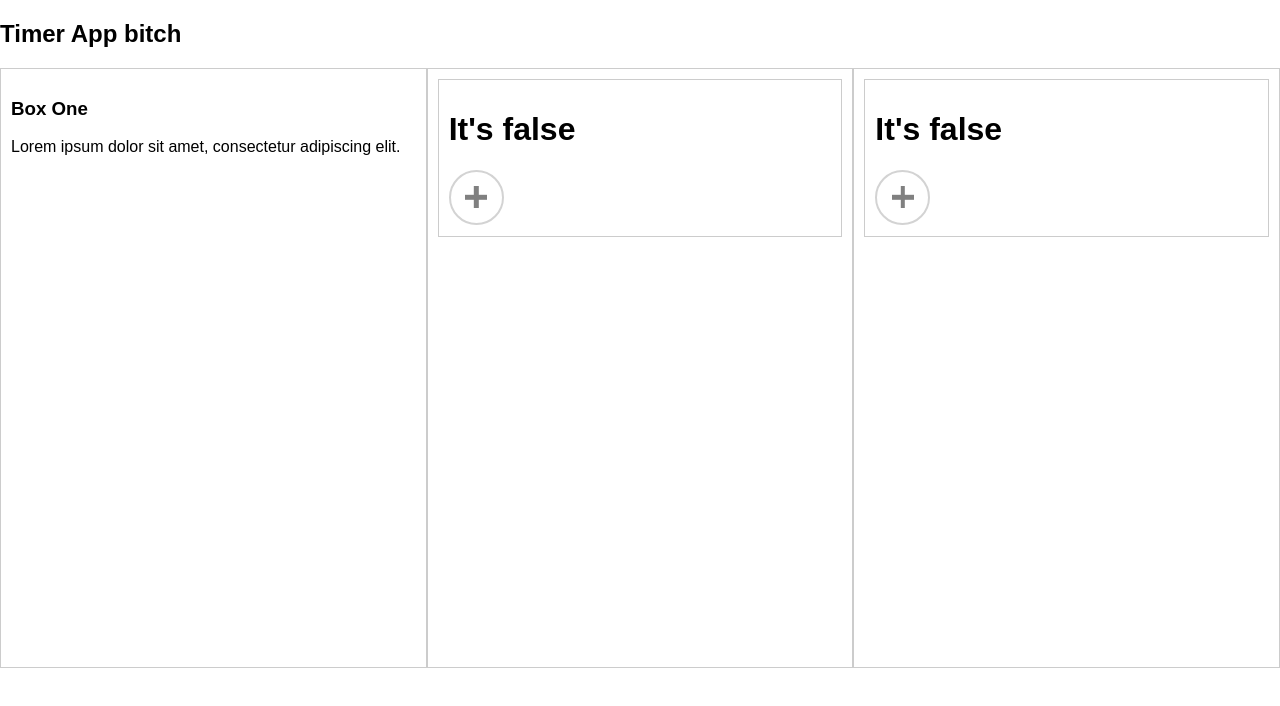
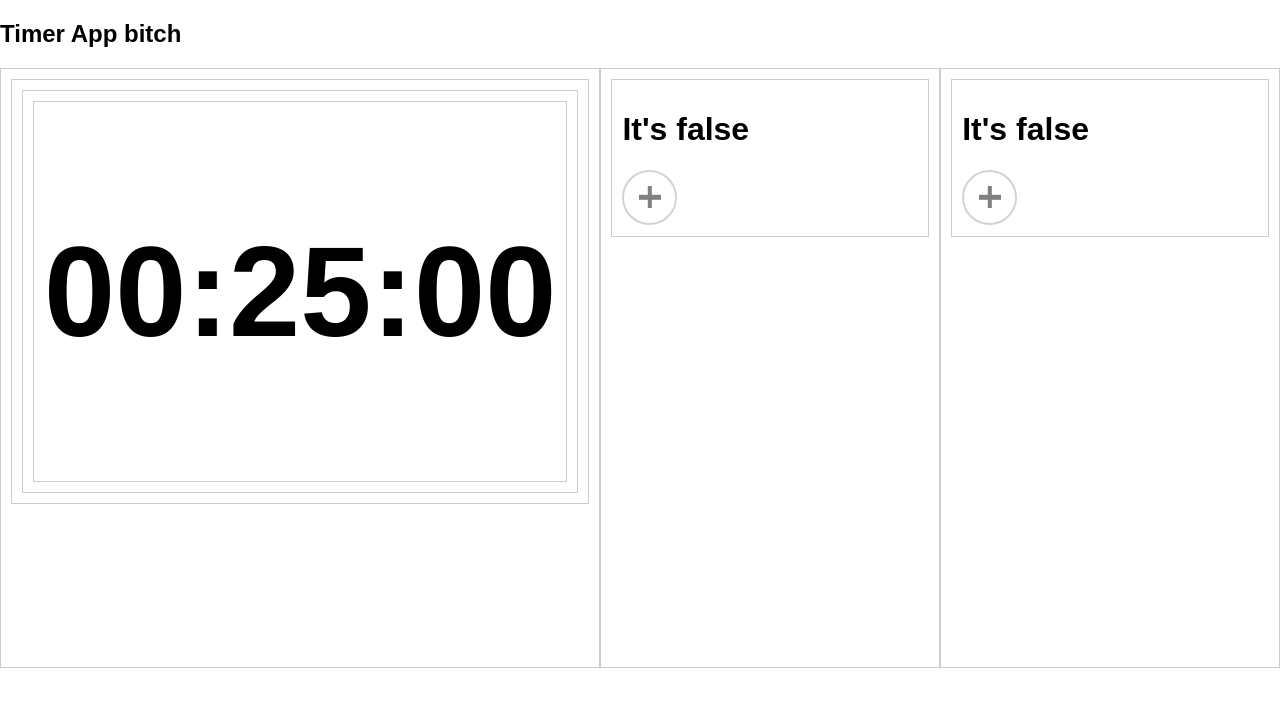
Before and after one commit to jreboqui/TimerApp, a React (Create React App) app: page / in a window 1280 px wide. Shown: the top 706 px of the page. Built offline with nearby package versions, Linux system fonts and the light colour scheme.

Commit message:
Refactored box1 into an object that's passed in as props

```diff
--- a/package.json
+++ b/package.json
@@ -3,7 +3,9 @@
   "version": "0.1.0",
   "private": true,
   "dependencies": {
+    "moment": "^2.22.2",
     "react": "^16.4.2",
+    "react-bootstrap": "^0.32.4",
     "react-dom": "^16.4.2",
     "react-scripts": "1.1.5"
   },
--- a/src/components/Timer.js
+++ b/src/components/Timer.js
@@ -2,18 +2,26 @@ import React from 'react';
 
 import TimerHeader from './TimerHeader';
 import TimerDisplay from './TimerDisplay';
+import * as timerStates from '../timerStates';
+import moment from 'moment';
+
 class Timer extends React.Component
 {
     constructor() {
         super();
 
         this.state = {
+            objectA: {
+                firstBox: true,
+                currentTime: moment.duration(25, 'minutes'),
+                baseTime: moment.duration(25, 'minutes'),
+                timerState: timerStates.NOT_SET,
+                timer: null,
+                currentNumber: 123
+            },
             secondBox: false,
             thirdBox: false,
-            // currentTime: moment.duration(25, 'minutes'),
-            // baseTime: moment.duration(25, 'minutes'),
-            // timerState: timerStates.NOT_SET,
-            // timer: null
+
         };
 
         this.handleSecondDisplay = this.handleSecondDisplay.bind(this);
@@ -42,7 +50,7 @@ class Timer extends React.Component
         return(
             <div>
                 <TimerHeader />
-                <TimerDisplay secondDisplay={this.state.secondBox} thirdDisplay={this.state.thirdBox}
+                <TimerDisplay props1={this.state.objectA} secondDisplay={this.state.secondBox} thirdDisplay={this.state.thirdBox}
                     handleSecondDisplay={this.handleSecondDisplay} handleThirdDisplay={this.handleThirdDisplay}/>
             </div>
         )
--- a/src/components/TimerDisplay.js
+++ b/src/components/TimerDisplay.js
@@ -1,19 +1,36 @@
 import React from 'react';
 
 import BoxTemplate from './BoxTemplate';
+import { Row, Col } from 'react-bootstrap';
 import './TimerDisplay.css';
 import './BoxTemplate.css';
+
+const leftPad = (val) => {
+    if (val < 10) return `0${val}`;
+
+    return `${val}`;
+}
+
 
 class TimerDisplay extends React.Component {
 
     render(){
         console.log(this.props);
-        console.log(this.props.secondDisplay);
+
         return (
             <div className="container-1">
                 <div className="box-1">
-                    <h3>Box One</h3>
-                    <p>Lorem ipsum dolor sit amet, consectetur adipiscing elit.</p>
+                    <Row className="show-grid">
+                        <Col className="show-grid" xs={12} md={12}>
+                            <div className="text-primary">
+
+                                <h2 className="text-left"
+                                style={{ fontSize:'8rem'}}>
+                                {`${leftPad(this.props.props1.currentTime.get('hours'))}:${leftPad(this.props.props1.currentTime.get('minutes'))}:${leftPad(this.props.props1.currentTime.get('seconds'))}`}
+                                    </h2>
+                            </div>
+                        </Col>
+                    </Row>
                 </div>
                 <div className="box-2">
                     { this.props.secondDisplay ? <h1>It's true</h1>
--- /dev/null
+++ b/src/timerStates.js
@@ -0,0 +1,3 @@
+export const NOT_SET = 0;
+export const RUNNING = 1;
+export const COMPLETE = 2;
```
Also changed, not shown: 1 other file (tests, documents, lock files or other folders).
